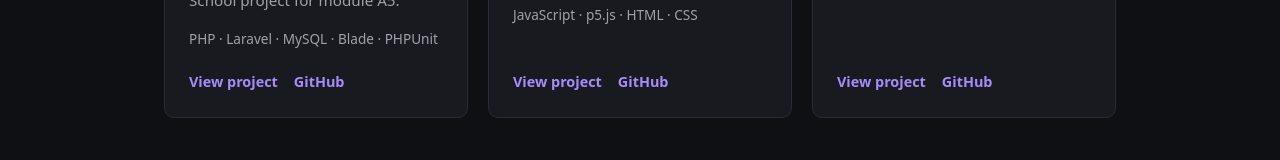
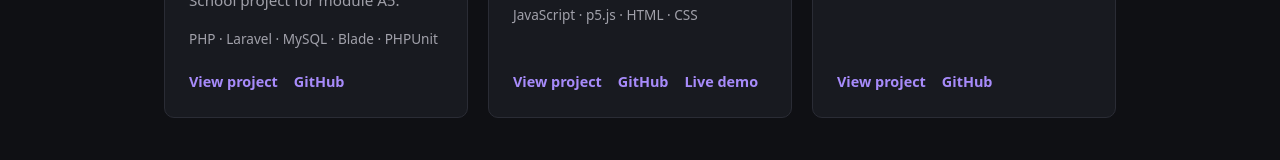
Before and after one commit to Ahmadali0808/MijnPortfolio, a React app in the folder frontend/: page / in a window 1280 px wide. Shown: the part 1303-1463 px from the top of the page. Built offline with nearby package versions, Linux system fonts and the light colour scheme; the HTML template or start-up script is replaced by a standard one.

Commit message:
Add live demo link for Dodge Game

```diff
--- a/frontend/src/data/projects.js
+++ b/frontend/src/data/projects.js
@@ -48,7 +48,7 @@ const projects = [
     ],
     image: null,
     githubUrl: "https://github.com/Ahmadali0808/dodge-game",
-    liveUrl: null,
+    liveUrl: "https://ahmadali0808.github.io/dodge-game/",
   },
   {
     slug: "my-portfolio",
```
